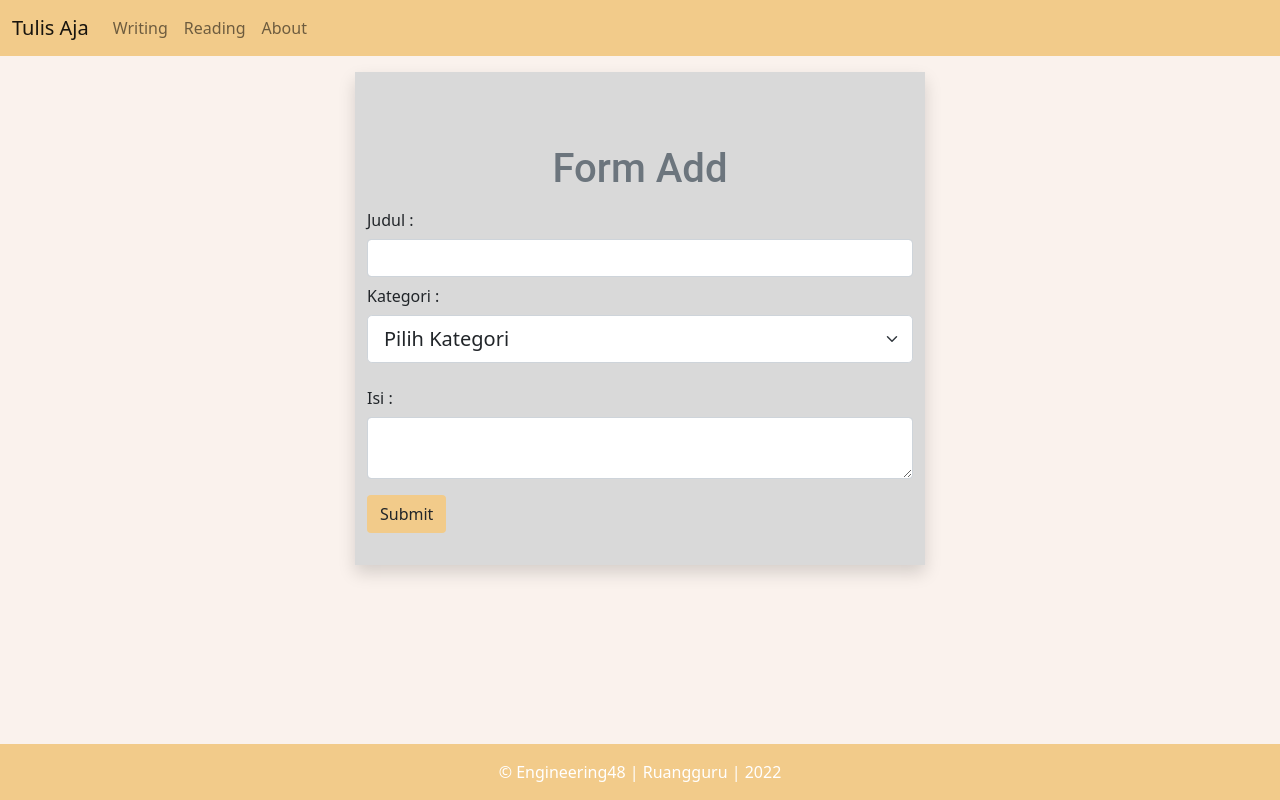
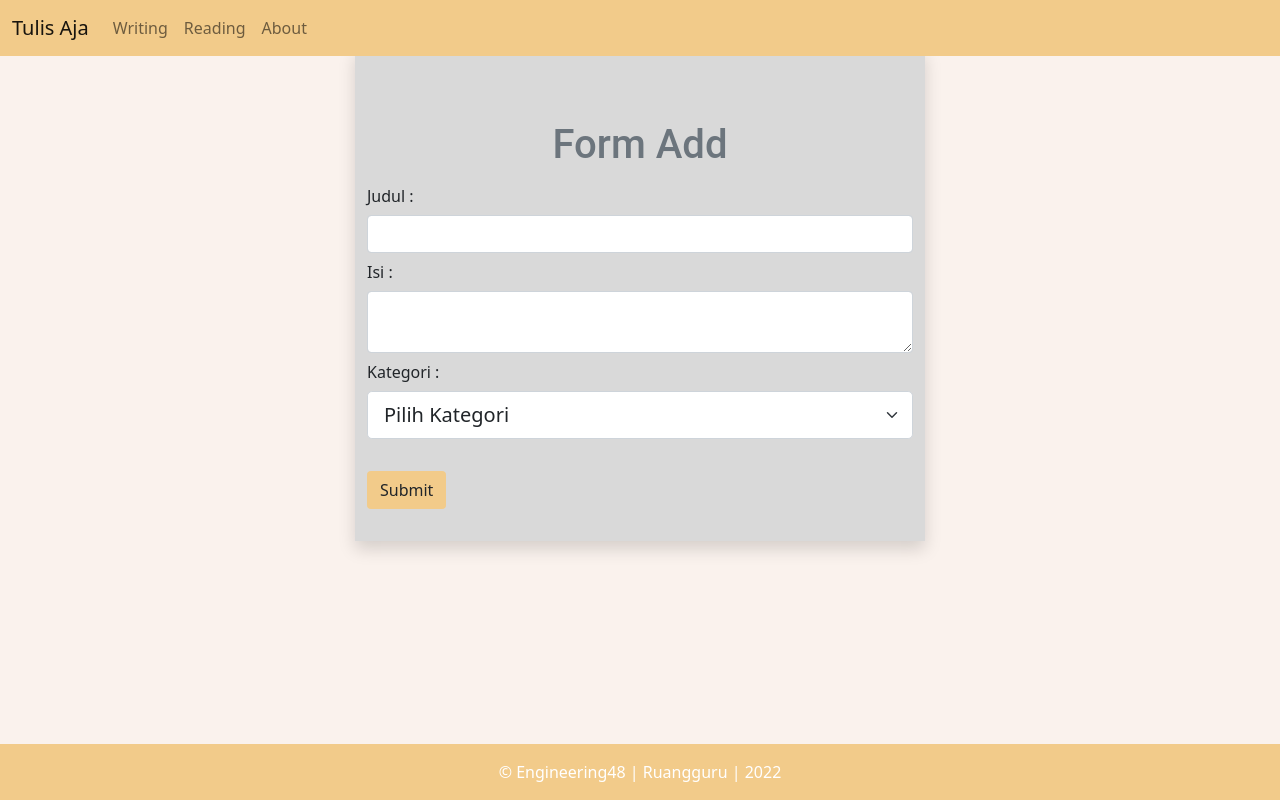
Before and after one commit to rg-km/final-project-engineering-48, a React (Create React App) app in the folder client/: page /writing in a window 1280 px wide. Shown: the top 800 px of the page. Built offline with nearby package versions, Linux system fonts and the light colour scheme.

Commit message:
update create article

```diff
--- a/client/src/components/createArticle.js
+++ b/client/src/components/createArticle.js
@@ -2,6 +2,7 @@ import { confirmAlert } from "react-confirm-alert";
 import { useForm } from "react-hook-form";
 import "bootstrap/dist/css/bootstrap.css";
 import "react-confirm-alert/src/react-confirm-alert.css";
+import axios from "axios";
 
 export default function CreateArticle(props) {
   const {
@@ -19,7 +20,7 @@ export default function CreateArticle(props) {
       buttons: [
         {
           label: "Ya",
-          onClick: () => console.log(data),
+          onClick: () => kirim(data),
         },
         {
           label: "Tidak",
@@ -27,6 +28,30 @@ export default function CreateArticle(props) {
         },
       ],
     });
+  };
+
+  const kirim = (mydata) => {
+    let url = "http://localhost:8080/api/article/publish";
+    let config = {
+      headers: {
+        "Content-Type": "application/json",
+        "Access-Control-Allow-Origin": "*",
+        "Access-Control-Allow-Methods": "GET,PUT,POST,DELETE,PATCH,OPTIONS",
+      },
+    };
+    let data = {
+      subject: mydata["judul"],
+      content: mydata["isi"],
+      category: mydata["kategori"],
+    };
+    axios.post(url, data, config).then(
+      (response) => {
+        console.log(response);
+      },
+      (error) => {
+        console.log(error);
+      }
+    );
   };
 
   const CREATE_LAYOUT = {
@@ -43,7 +68,6 @@ export default function CreateArticle(props) {
 
   return (
     <div className="container">
-      <br></br>
       <div className="row justify-content-sm-center pt-5" style={WRAPPER}>
         <div className="col-sm-6 shadow round pb-3 bg-formnew" style={CREATE_LAYOUT}>
           <h1 className="text-center pt-3 text-secondary">Form Add</h1>
@@ -61,25 +85,6 @@ export default function CreateArticle(props) {
               />
               {errors.judul && <small className="text-danger">{errors.judul.message}</small>}
             </div>
-
-            {/* Kategori */}
-            <label className="col-form-label">Kategori :</label>
-            <select
-              className="form-select form-select-lg mb-3"
-              aria-label=".form-select-lg Kategori"
-              {...register("kategori", { required: "Kategori harus diisi" })}
-              onChange={(e) => {
-                console.log(e.target.value);
-                trigger("kategori");
-              }}
-            >
-              <option value="">Pilih Kategori</option>
-              <option value="science">Science</option>
-              <option value="horror">Horror</option>
-              <option value="technology">Technology</option>
-              <option value="fiction">Fiction</option>
-            </select>
-            {errors.kategori && <small className="text-danger">{errors.kategori.message}</small>}
 
             {/* Isi */}
             <div className="form-group">
@@ -104,6 +109,39 @@ export default function CreateArticle(props) {
               {errors.isi && <small className="text-danger">{errors.isi.message}</small>}
             </div>
 
+            {/* Kategori */}
+            {/* <div className="form-group">
+              <label className="col-form-label">Kategori :</label>
+              <input
+                type="text"
+                className={`form-control ${errors.kategori && "invalid"}`}
+                {...register("kategori", { required: "kategori harus diisi" })}
+                onKeyUp={() => {
+                  trigger("kategori");
+                }}
+              />
+              {errors.kategori && <small className="text-danger">{errors.kategori.message}</small>}
+            </div> */}
+
+            {/* Kategori */}
+            <label className="col-form-label">Kategori :</label>
+            <select
+              className="form-select form-select-lg mb-3"
+              aria-label=".form-select-lg Kategori"
+              {...register("kategori", { required: "Kategori harus diisi" })}
+              onChange={(e) => {
+                console.log(e.target.value);
+                trigger("kategori");
+              }}
+            >
+              <option value="">Pilih Kategori</option>
+              <option value="Science">Science</option>
+              <option value="Horror">Horror</option>
+              <option value="Teknologi">Teknologi</option>
+              <option value="Fiksi">Fiksi</option>
+            </select>
+            {errors.kategori && <small className="text-danger">{errors.kategori.message}</small>}
+
             {/* Submit */}
             <input style={BUTTON} type="submit" className="btn bg-navnew my-3 submit" value="Submit" />
           </form>
```
